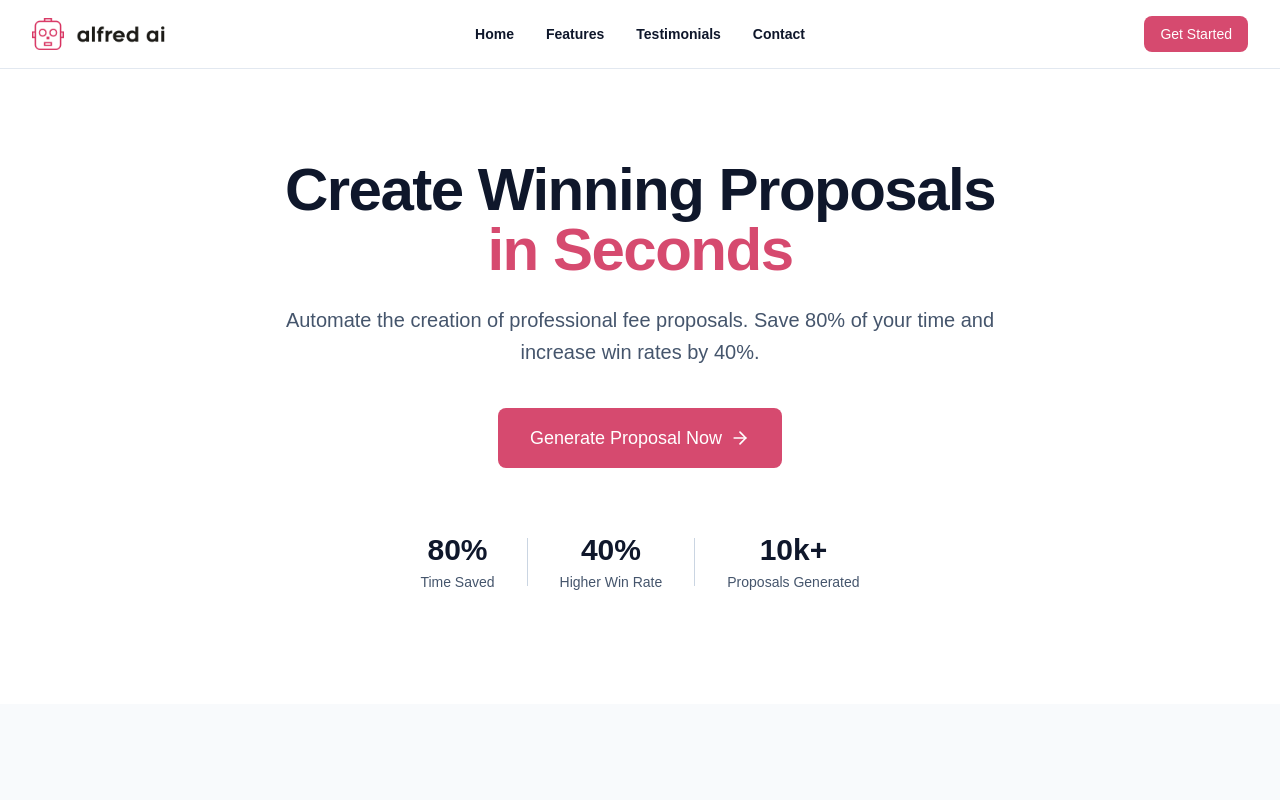
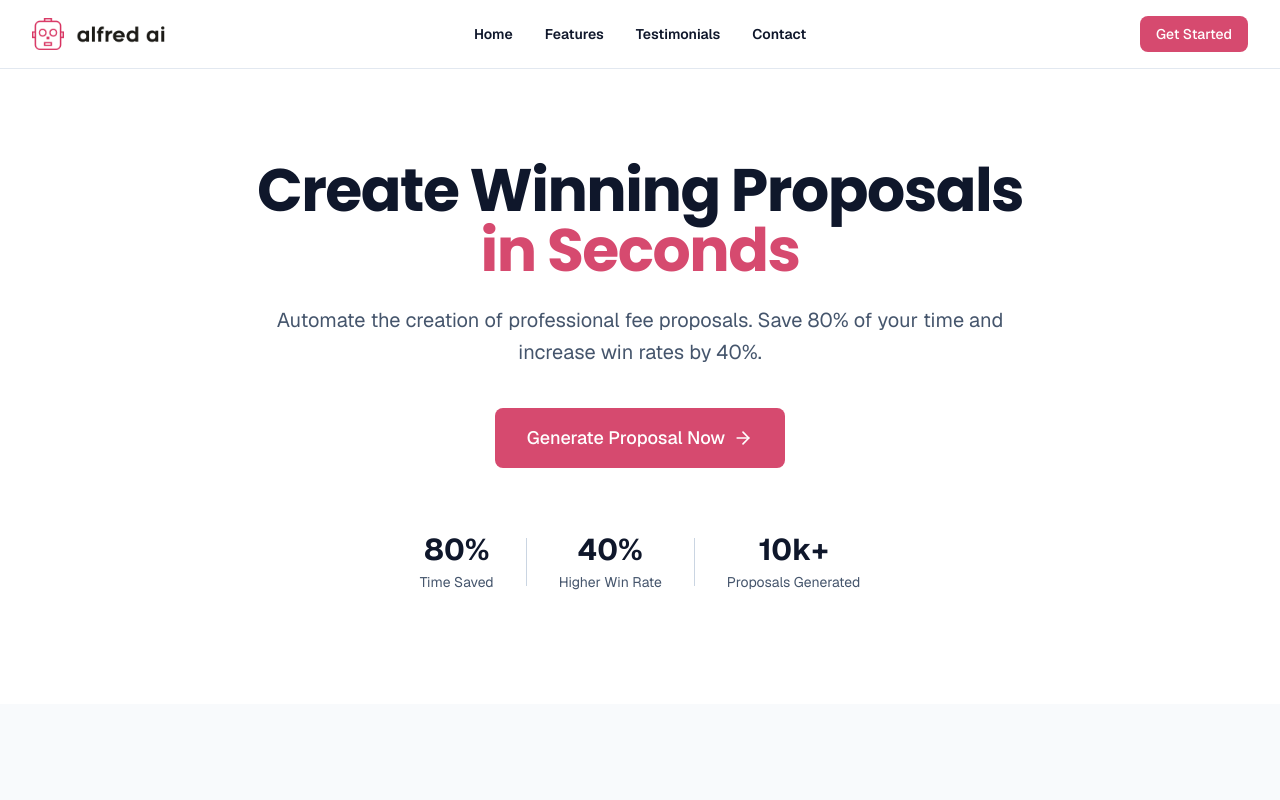
Before and after one commit to kenechy/alfredai-page, a Next.js app: page / in a window 1280 px wide. Shown: the top 800 px of the page. Built offline with nearby package versions, Linux system fonts and the light colour scheme.

Commit message:
feat: update font styles to use Poppins instead of Montserrat for improved typography

```diff
--- a/app/globals.css
+++ b/app/globals.css
@@ -14,6 +14,7 @@
   --color-primary-foreground: var(--primary-foreground);
   --font-sans: var(--font-geist-sans);
   --font-mono: var(--font-geist-mono);
+  --font-heading: var(--font-poppins); /* Changed from --font-montserrat */
 }
 
 @media (prefers-color-scheme: dark) {
@@ -26,5 +27,9 @@
 body {
   background: var(--background);
   color: var(--foreground);
-  font-family: Arial, Helvetica, sans-serif;
+  font-family: var(--font-geist-sans);
 }
+
+h1, h2, h3, h4, h5, h6, strong {
+  font-family: var(--font-poppins), sans-serif; /* Changed from var(--font-montserrat) */
+}
--- a/app/layout.tsx
+++ b/app/layout.tsx
@@ -1,5 +1,6 @@
 import type { Metadata } from "next";
 import { Geist, Geist_Mono } from "next/font/google";
+import { Poppins } from "next/font/google"; // Changed from Montserrat
 import "./globals.css";
 
 const geistSans = Geist({
@@ -9,6 +10,12 @@ const geistSans = Geist({
 
 const geistMono = Geist_Mono({
   variable: "--font-geist-mono",
+  subsets: ["latin"],
+});
+
+const poppins = Poppins({ // Changed from montserrat
+  weight: ['400', '700'], // Poppins needs explicit weights
+  variable: "--font-poppins", // Changed from --font-montserrat
   subsets: ["latin"],
 });
 
@@ -28,7 +35,7 @@ export default function RootLayout({
   return (
     <html lang="en" suppressHydrationWarning>
       <body
-        className={`${geistSans.variable} ${geistMono.variable} antialiased`}
+        className={`${geistSans.variable} ${geistMono.variable} ${poppins.variable} antialiased`} // Changed from montserrat.variable
         suppressHydrationWarning
       >
         {children}
```
